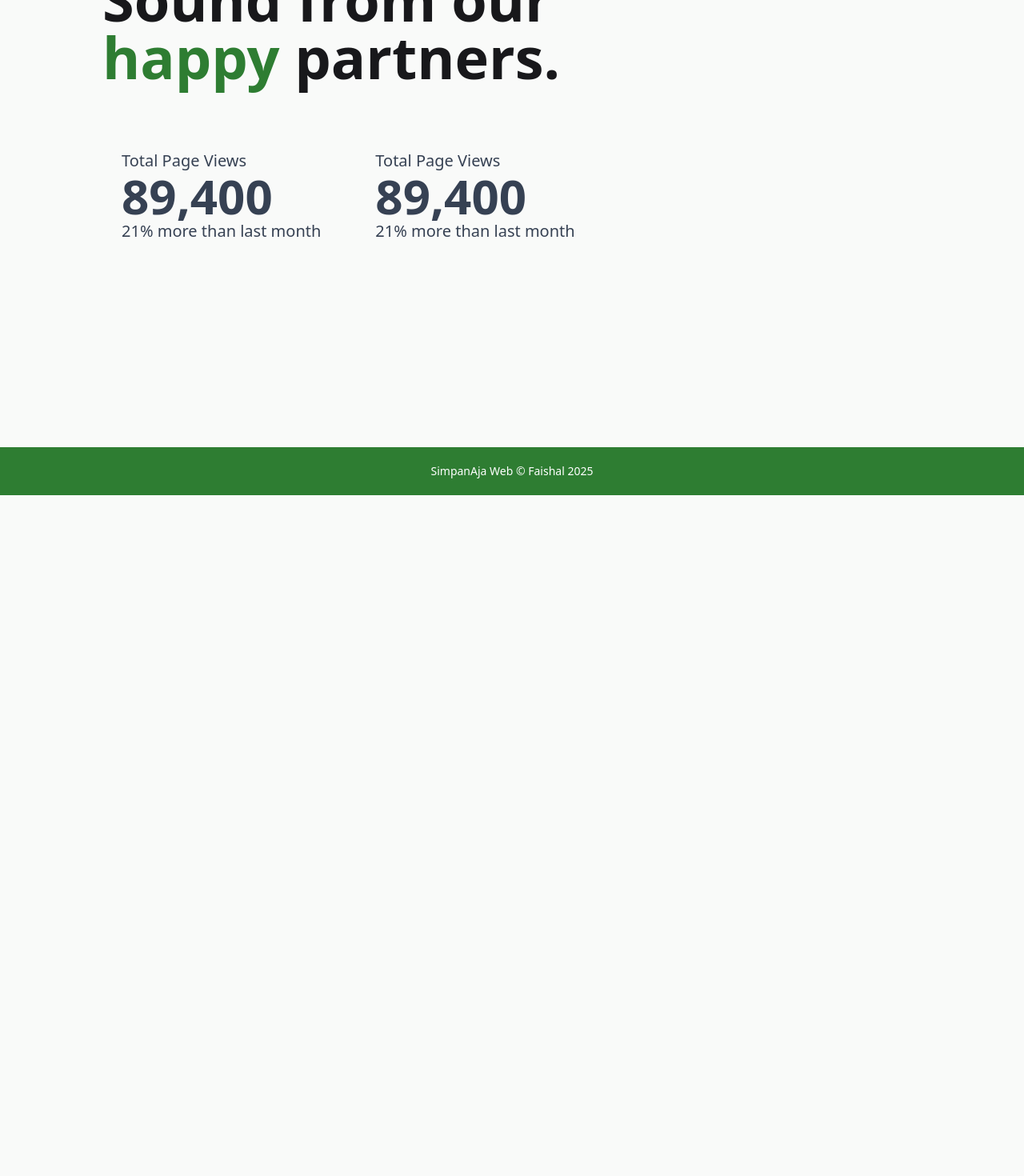
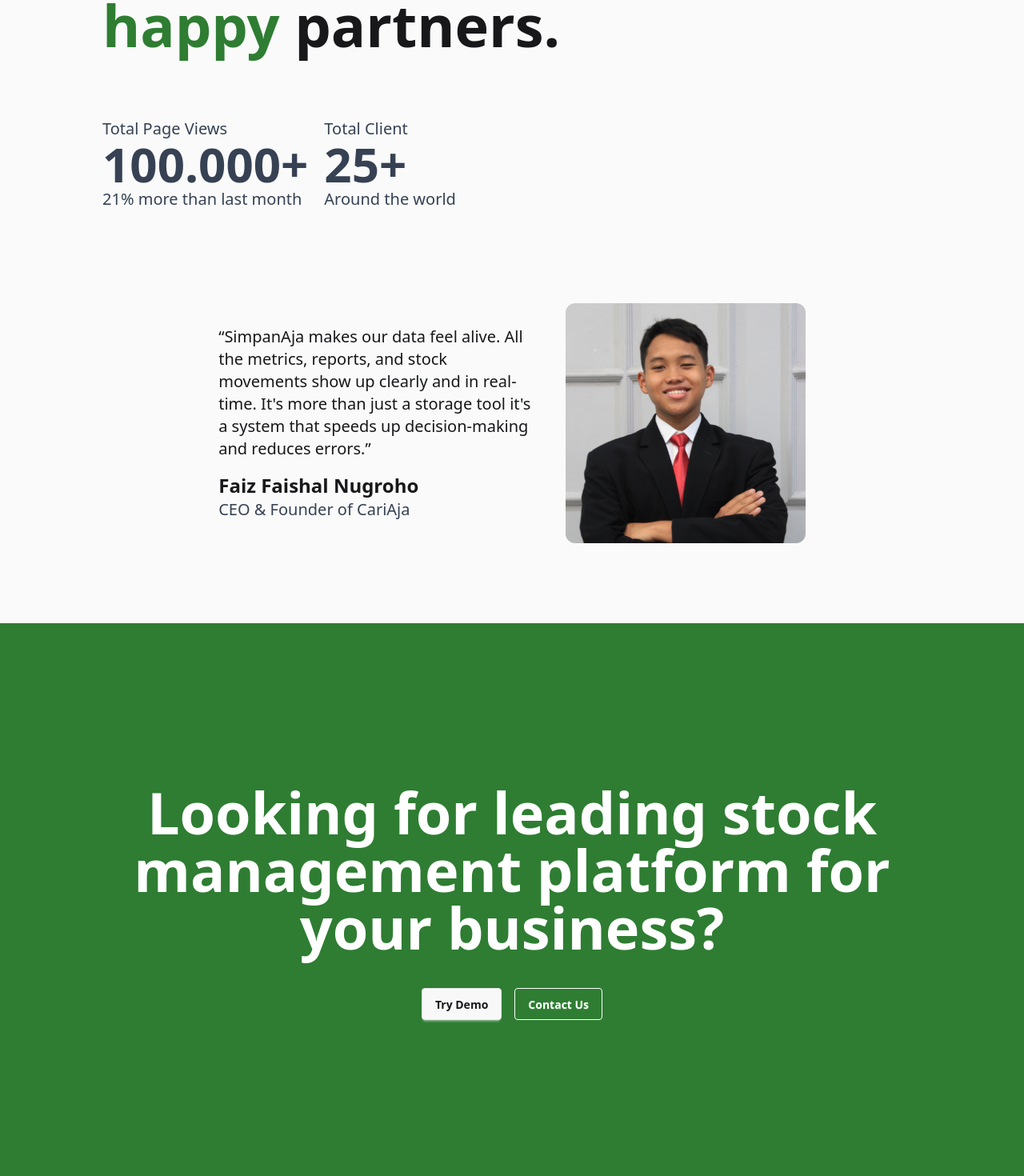
Before and after one commit to FaishalFaiz/simpanaja-warehouse-manager, a React (Vite) app: page / in a window 1280 px wide. Shown: the part 4720-6190 px from the top of the page at 80% size. Before the commit the page ends 5339 px from the top, so only its background shows below. Built offline with nearby package versions, Linux system fonts and the light colour scheme; no server answers.

Commit message:
New Version Landing Page ✅

```diff
--- /dev/null
+++ b/src/components/main/CTA.jsx
@@ -0,0 +1,16 @@
+import { Link } from 'react-router-dom'
+
+export default function CTA() {
+
+    return (
+        <>
+            <div className="w-full bg-utama text-center py-30 md:py-50">
+                <h1 className="text-white text-2xl px-5 md:text-7xl max-w-5xl font-bold mx-auto">Looking for leading stock management platform for your business?</h1>
+                <div className="mt-10">
+                    <Link to="/dashboard" className="btn mr-4">Try Demo</Link>
+                    <Link to="/dashboard" className="btn text-white btn-outline ">Contact Us</Link>
+                </div>
+            </div>
+        </>
+    )
+}
--- a/src/components/main/TestimonialsSection.jsx
+++ b/src/components/main/TestimonialsSection.jsx
@@ -1,4 +1,4 @@
-
+import ClientImage from '@/assets/client_img.png'
 
 export default function TestimonialsSection() {
 
@@ -9,21 +9,36 @@ export default function TestimonialsSection() {
                     <p className="text-utama text-2xl">Testimonials</p>
                     <h1 className="text-5xl md:text-7xl font-bold max-w-2xl">Sound from our <span className="text-utama">happy</span> partners.</h1>
                 </div>
-                <div className="flex flex-row mt-10 gap-5">
+                <div className="flex flex-row flex-wrap mt-10 gap-5">
                     <div className="stats ">
-                        <div className="stat">
-                            <p className="stat-title text-xl">Total Page Views</p>
-                            <p className="stat-value text-6xl">89,400</p>
-                            <p className="stat-desc text-xl">21% more than last month</p>
+                        <div className="stat px-0">
+                            <p className="stat-title md:text-xl">Total Page Views</p>
+                            <p className="stat-value md:text-6xl">100.000+</p>
+                            <p className="stat-desc md:text-xl">21% more than last month</p>
                         </div>
                     </div>
                     <div className="stats ">
-                        <div className="stat">
-                            <p className="stat-title text-xl">Total Page Views</p>
-                            <p className="stat-value text-6xl">89,400</p>
-                            <p className="stat-desc text-xl">21% more than last month</p>
+                        <div className="stat px-0">
+                            <p className="stat-title md:text-xl">Total Client</p>
+                            <p className="stat-value md:text-6xl">25+</p>
+                            <p className="stat-desc md:text-xl">Around the world</p>
                         </div>
                     </div>
+                </div>
+            </div>
+
+            <div className="flex flex-col md:flex-row justify-center items-start md:items-center gap-10 w-4/5 md:p-5">
+                <div className="flex flex-col gap-4 md:w-2/5">
+                    <p className="text-xl">
+                        “SimpanAja makes our data feel alive. All the metrics, reports, and stock movements show up clearly and in real-time. It's more than just a storage tool it's a system that speeds up decision-making and reduces errors.”
+                    </p>
+                    <div>
+                        <h4 className="text-2xl font-bold">Faiz Faishal Nugroho</h4>
+                        <p className="text-xl text-gray-700">CEO & Founder of CariAja</p>
+                    </div>
+                </div>
+                <div className=" max-w-[300px]">
+                    <img src={ClientImage} className="w-full rounded-xl" />
                 </div>
             </div>
         </>
--- a/src/pages/Home.jsx
+++ b/src/pages/Home.jsx
@@ -2,6 +2,7 @@ import Header from '@/components/main/Header.jsx'
 import AboutSection from '@/components/main/AboutSection.jsx'
 import ServicesSection from '@/components/main/ServicesSection.jsx'
 import TestimonialsSection from '@/components/main/TestimonialsSection.jsx'
+import CTA from '@/components/main/CTA'
 import '@/main.css'
 
 
@@ -10,7 +11,7 @@ export default function Home() {
     return (
         <>
             <Header />
-            <main className="w-screen flex flex-col items-center gap-20 justify-center my-[30vh]">
+            <main className="w-screen flex overflow-x-hidden flex-col items-center gap-20 justify-center mt-50">
 
                 <AboutSection />
 
@@ -18,6 +19,7 @@ export default function Home() {
 
                 <TestimonialsSection />
 
+                <CTA />
             </main>
         </>
     )
```
Also changed, not shown: src/assets/client_img.png (added).
